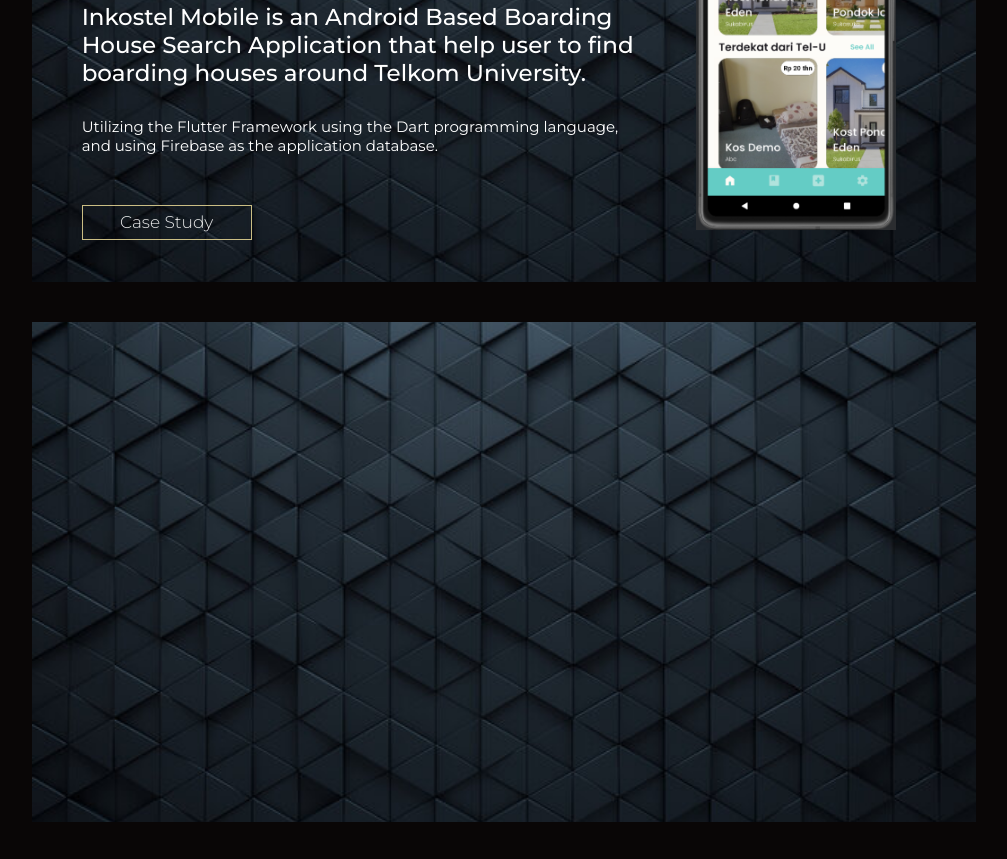
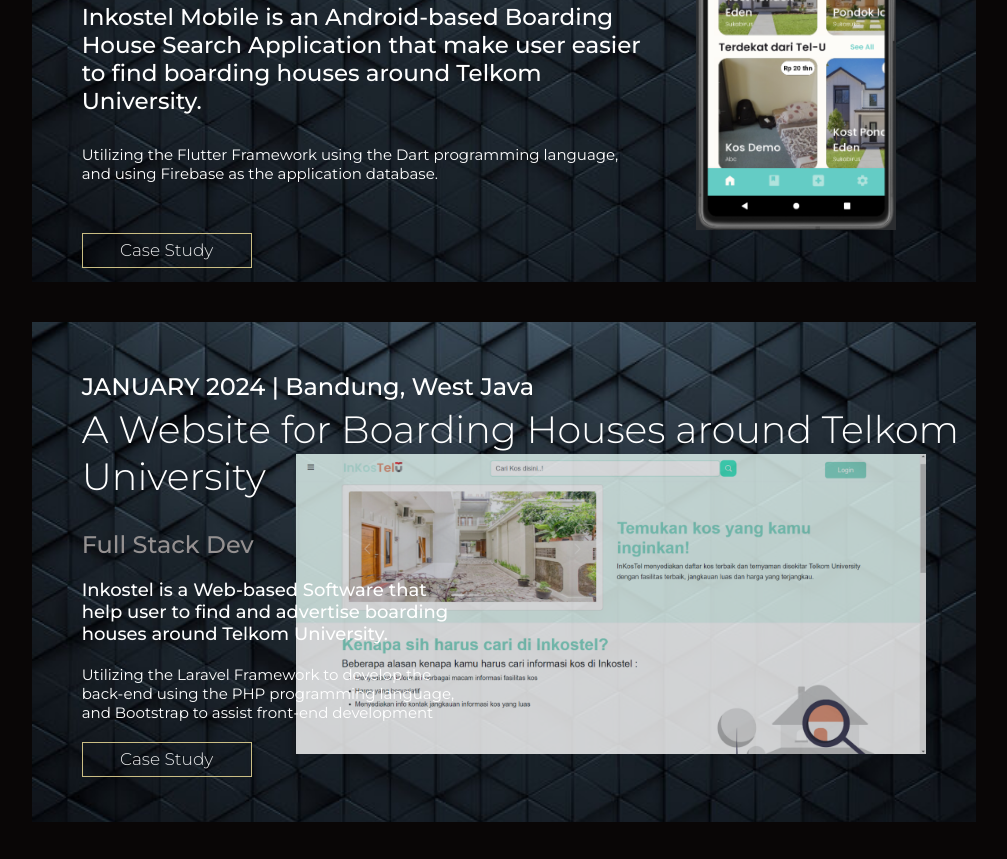
Before and after one commit to Yakup-TBR/Yakup-TBR.github.io, a plain HTML site: page index.html in a window 1280 px wide. Shown: the part 1410-2269 px from the top of the page, without its empty margins (136-1143 px from the left). Drawn offline with Linux system fonts and the light colour scheme.

Commit message:
2 Projects done

```diff
--- a/index.html
+++ b/index.html
@@ -6,7 +6,7 @@
     <meta name="viewport" content="width=device-width, initial-scale=1.0">
     <link rel="stylesheet" href="https://cdnjs.cloudflare.com/ajax/libs/font-awesome/6.5.2/css/all.min.css">
     <link rel="stylesheet" href="public/index.css">
-    <title>Portfolio Website</title>
+    <title>Portfolio Yakup</title>
 </head>
 
 <body>
@@ -52,15 +52,16 @@
             <h3>LIST OF SELECTED PORTOFOLIO</h3>
             <div class="container" id="listPortofolio">
                 <div class="container" id="InkostelMobile">
-                    <div class="deskripsi">
+                    <div class="deskripsi-InkostelMobile">
                         <h2>JUNE 2024 | Bandung, West Java</h2>
                         <h1>Inkostel Mobile</h1>
                         <h3>Full Stack Dev</h3>
-                        <h4>Inkostel Mobile is an Android Based Boarding House Search Application that help user to find
-                            boarding houses around Telkom University.</h4>
+                        <h4>Inkostel Mobile is an Android-based Boarding House Search Application that make user easier
+                            to find boarding houses around Telkom University. </h4>
                         <p>Utilizing the Flutter Framework using the Dart programming language, and using Firebase as
                             the application database.</p>
-                        <a href="https://github.com/Yakup-TBR/Inkostel_Mobile" class="button" target="_blank" rel="noopener noreferrer">
+                        <a href="https://github.com/Yakup-TBR/Inkostel_Mobile" class="CaseStudyButton" target="_blank"
+                            rel="noopener noreferrer">
                             Case Study
                         </a>
 
@@ -69,9 +70,27 @@
                         <img src="/public/img/InkostelMobile.png" alt="Inkostel Mobile Image">
                     </div>
                 </div>
-                <div class="container" id="WebSatu">
 
+                <div class="container" id="InkostelWeb">
+                    <div class="deskripsi-InkostelWeb">
+                        <h2>JANUARY 2024 | Bandung, West Java</h2>
+                        <h1>A Website for Boarding Houses around Telkom University</h1>
+                        <h3>Full Stack Dev</h3>
+                        <h4>Inkostel is a Web-based Software that help user to find and advertise boarding houses
+                            around Telkom University. </h4>
+                        <p>Utilizing the Laravel Framework to develop the back-end using the PHP programming language,
+                            and Bootstrap to assist front-end development</p>
+                        <a href="https://github.com/Yakup-TBR/Inkostel_Finale" class="CaseStudyButton" target="_blank"
+                            rel="noopener noreferrer">
+                            Case Study
+                        </a>
+
+                    </div>
+                    <div class="Image-InkostelWeb">
+                        <img src="/public/img/InkostelWeb.png" alt="Inkostel Mobile Image">
+                    </div>
                 </div>
+
                 <div class="container" id="WebDua">
 
                 </div>
--- a/public/index.css
+++ b/public/index.css
@@ -12,10 +12,13 @@
 }
 
 @keyframes fadeOut {
-    from {opacity: 1;}
-    to {opacity: 0;}
+    from {
+        opacity: 1;
+    }
+    to {
+        opacity: 0;
+    }
 }
-
 
 html {
     font-size: 62.5%;
@@ -71,8 +74,6 @@ nav a.active {
 }
 
 /* NAVBAR END - HOME START */
-
-
 
 section {
     min-height: 100vh;
@@ -250,14 +251,42 @@ span {
 }
 
 #InkostelMobile,
-#WebSatu,
+#InkostelWeb,
 #WebDua {
     background-size: cover;
     background-position: center;
     background-repeat: no-repeat;
-    width: 90%; /* Atur lebar sesuai kebutuhan */
-    height: 500px; /* Atur tinggi sesuai kebutuhan */
-    margin: 0 auto; /* Pastikan elemen tetap berada di tengah */
+    width: 90%;
+    height: 500px;
+    margin: 0 auto;
+}
+
+.CaseStudyButton {
+    display: flex;
+    align-items: center; /* Menyelaraskan teks secara vertikal */
+    justify-content: center; /* Menyelaraskan teks secara horizontal */
+    padding: 12px 24px;
+    font-family: "Montserrat", sans-serif;
+    font-size: 17px;
+    font-weight: 300;
+    text-align: center;
+    text-decoration: none;
+    color: #ffffff;
+    border: 1px solid #dfd090;
+    opacity: 0.9;
+    transition:
+        background-color 0.3s,
+        border-color 0.3s,
+        opacity 0.3s;
+    width: 170px;
+    height: 35px;
+    line-height: 1;
+}
+
+.CaseStudyButton:hover {
+    background-color: #dfd090; /* Warna latar belakang saat hover */
+    border-color: #dfd090; /* Warna border saat hover */
+    opacity: 1; /* Mengatur opacity saat hover */
 }
 
 #InkostelMobile {
@@ -267,7 +296,7 @@ span {
     text-align: start;
 }
 
-.deskripsi {
+.deskripsi-InkostelMobile {
     flex: 1; /* Mengatur kolom deskripsi untuk menggunakan ruang yang tersedia */
     padding-left: 50px;
 }
@@ -312,34 +341,6 @@ span {
     margin-bottom: 50px;
 }
 
-.button {
-    display: flex;
-    align-items: center; /* Menyelaraskan teks secara vertikal */
-    justify-content: center; /* Menyelaraskan teks secara horizontal */
-    padding: 12px 24px;
-    font-family: "Montserrat", sans-serif;
-    font-size: 17px;
-    font-weight: 300;
-    text-align: center;
-    text-decoration: none;
-    color: #ffffff; /* Warna teks tombol */
-    border: 1px solid #DFD090;
-    opacity: 0.9;
-    transition:
-        background-color 0.3s,
-        border-color 0.3s,
-        opacity 0.3s;
-    width: 170px;
-    height: 35px;
-    line-height: 1;
-}
-
-.button:hover {
-    background-color: #DFD090; /* Warna latar belakang saat hover */
-    border-color: #DFD090; /* Warna border saat hover */
-    opacity: 1; /* Mengatur opacity saat hover */
-}
-
 .Image-Inkostel {
     align-items: center;
     padding-right: 80px;
@@ -355,14 +356,89 @@ span {
     width: 200px;
 }
 
-#WebSatu {
+/*  ------------ WebInkostel -----------*/
+
+#InkostelWeb {
     background-image: url("/public/img/bg_inkostel.jpg");
+    display: flex;
+    justify-content: space-between;
+    text-align: start;
+    position: relative; /* Membuat kontainer sebagai referensi posisi */
+}
+
+.deskripsi-InkostelWeb {
+    position: absolute; /* Menempatkan deskripsi di atas gambar */
+    z-index: 1; /* Menjaga deskripsi berada di depan */
+    top: 50px; /* Atur posisi sesuai kebutuhan */
+    left: 50px; /* Atur posisi sesuai kebutuhan */
+    color: #ffffff; /* Warna teks tetap terlihat */
+}
+
+#InkostelWeb h2 {
+    font-family: "Montserrat", sans-serif;
+    font-weight: 500;
+    font-size: 24px;
+    color: #ffffff;
+    margin-bottom: 5px;
+}
+
+#InkostelWeb h1 {
+    font-family: "Montserrat", sans-serif;
+    font-weight: 300;
+    font-size: 38px;
+    color: #ffffff;
+    margin-bottom: 30px;
+}
+
+#InkostelWeb h3 {
+    font-family: "Montserrat", sans-serif;
+    font-weight: 500;
+    font-size: 24px;
+    color: #959191;
+    margin-bottom: 20px;
+}
+
+#InkostelWeb h4 {
+    font-family: "Montserrat", sans-serif;
+    font-weight: 500;
+    font-size: 18px;
+    color: #ffffff;
+    margin-bottom: 20px;
+    max-width: 370px;
+}
+
+#InkostelWeb p {
+    font-family: "Montserrat", sans-serif;
+    font-weight: 400;
+    font-size: 15px;
+    color: #ffffff;
+    margin-bottom: 20px;
+    max-width: 390px;
+
+}
+
+.Image-InkostelWeb {
+    align-items: center;
+    padding-right: 50px;
+    padding-left: 50px;
+    margin-left: auto;
+}
+
+.Image-InkostelWeb img {
+    flex: 1;
+    opacity: 80%;
+    background-size: cover;
+    background-position: center;
+    background-repeat: no-repeat;
+    width: 630px;
+    z-index: 0; /* Gambar berada di belakang */
+    position: relative; /* Agar tidak saling bertumpukan */
+    padding-top: 100px;
 }
 
 #WebSatu {
     background-image: url("/public/img/bg_inkostel.jpg");
 }
-
 
 @keyframes cursor {
     to {
```
Also changed, not shown: public/img/InkostelWeb.png (added).
